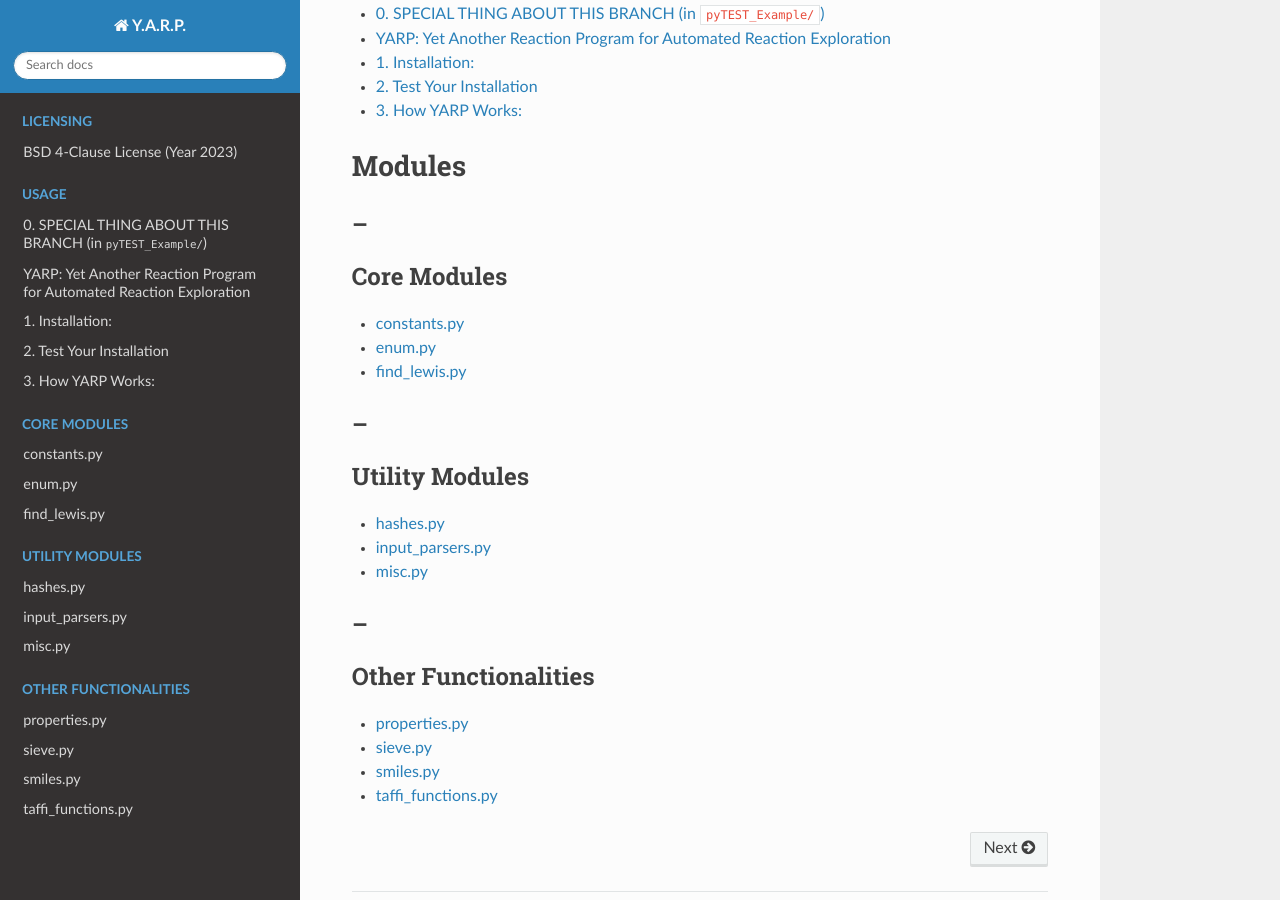
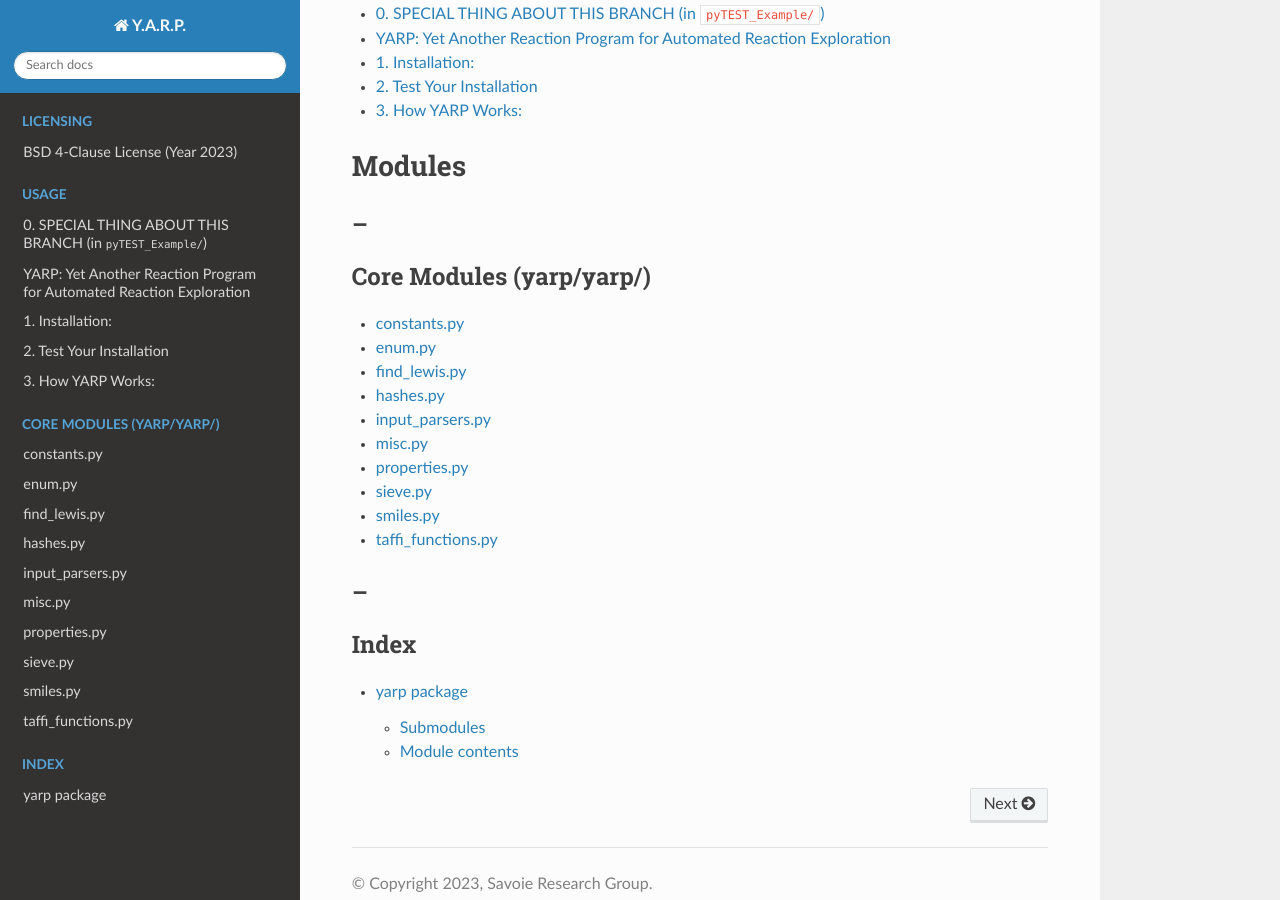
Before and after one commit to Savoie-Research-Group/yarp, a Sphinx documentation site: the page built from docs/source/index.rst, in a window 1280 px wide and 900 px high, scrolled down 808 px. Built offline with Sphinx 7.4.7 and the Read the Docs theme 3.1.0, drawn with Linux system fonts in a browser that asks for light colours.

Commit message:
Minor Sphinx Adjustments. Still Functional

```diff
--- a/docs/source/index.rst
+++ b/docs/source/index.rst
@@ -53,29 +53,24 @@ Modules
 ------------
 .. toctree::
    :maxdepth: 2
-   :caption: Core Modules
+   :caption: Core Modules (yarp/yarp/)
 
    constants.py <yarp.constants>
    enum.py <yarp.enum>
    find_lewis.py <yarp.find_lewis>
-
---
----------------
-.. toctree::
-   :maxdepth: 2
-   :caption: Utility Modules
-
    hashes.py <yarp.hashes>
    input_parsers.py <yarp.input_parsers>
    misc.py <yarp.misc>
+   properties.py <yarp.properties>
+   sieve.py <yarp.sieve>
+   smiles.py <yarp.smiles>
+   taffi_functions.py <yarp.taffi_functions>
+
 
 --
 ---------------------
 .. toctree::
    :maxdepth: 2
-   :caption: Other Functionalities
+   :caption: Index
 
-   properties.py <yarp.properties>
-   sieve.py <yarp.sieve>
-   smiles.py <yarp.smiles>
-   taffi_functions.py <yarp.taffi_functions>
+   yarp
```
Also changed, not shown: 3 other files.
